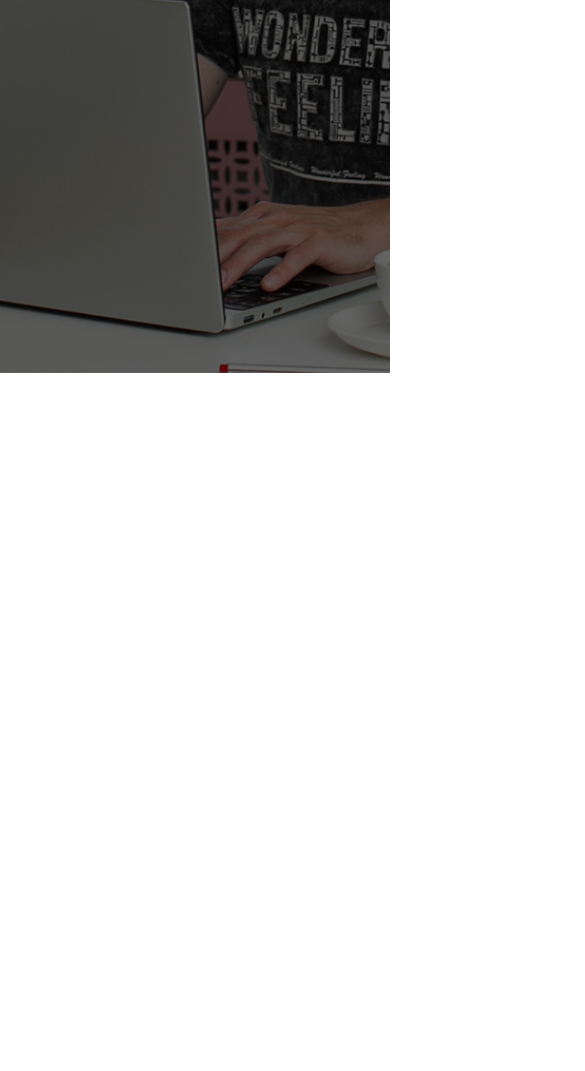
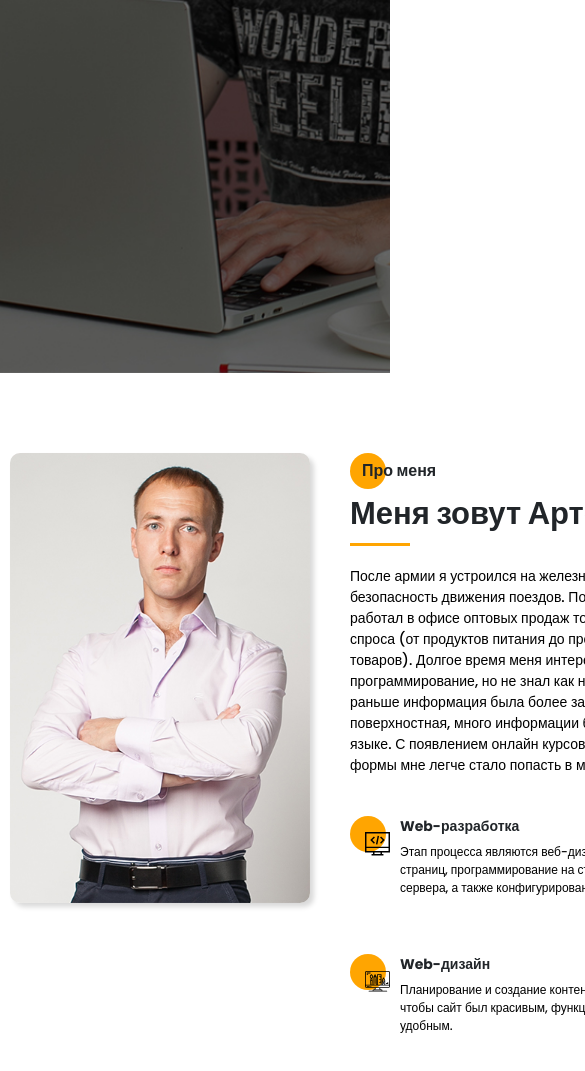
Before and after one commit to ArtemBakhmatov/PORTFOLIO, a plain HTML site: page src/index.html in a window 390 px wide. Shown: the part 471-1542 px from the top of the page, 585 px wide, since content can reach past the window. Before the commit the page ends 844 px from the top, so only its background shows below. Drawn offline with Linux system fonts and the light colour scheme; files whose address does not match are found by name.

Commit message:
Адаптация второго экрана

```diff
--- a/src/index.html
+++ b/src/index.html
@@ -97,7 +97,7 @@
         </div>
     </section>
 
-    <!-- <section class="about" id="about">
+    <section class="about" id="about">
         <div class="container">
             <div class="about__wrapper">
                 <div class="about__photo"><img src="img/main_foto.jpg" alt="photo"></div>
@@ -139,7 +139,7 @@
         </div>
     </section>
 
-    <section class="resume" id="resume">
+    <!--<section class="resume" id="resume">
         <div class="container">
             <h2 class="title title_fz16 resume__title">Опыт</h2>
             <div class="title title_fz36 resume__subtitle">
--- a/src/sass/blocks/_media.scss
+++ b/src/sass/blocks/_media.scss
@@ -7,11 +7,42 @@
     .container {
         max-width: 960px;
     }
+    .about {
+        &__wrapper {
+            grid-template-columns: 400px 507px;
+            column-gap: 50px;
+        }
+        &__skills {
+            column-gap: 20px;
+            grid-template: repeat(2, minmax(115px, auto))/repeat(2, 243px);
+            &-item {
+                grid-template-columns: 40px 192px;
+                column-gap: 10px;
+            }
+        }
+    }
 }
 
 @media (max-width: 992px) {
     .container {
         max-width: 720px;
+    }
+    .about {
+        padding-top: 80px;
+        &__wrapper {
+            grid-template-columns: 300px 377px;
+            column-gap: 40px;
+        }
+        &__subtitle {
+            font-size: 31px;
+        }
+        &__skills {
+            grid-template-columns: 360px;
+            grid-auto-rows: minmax(115px, auto);
+            &-item {
+                grid-template-columns: 40px 307px;
+            }
+        }
     }
 }
 
```
Also changed, not shown: src/css/style.css, 1 other file.
